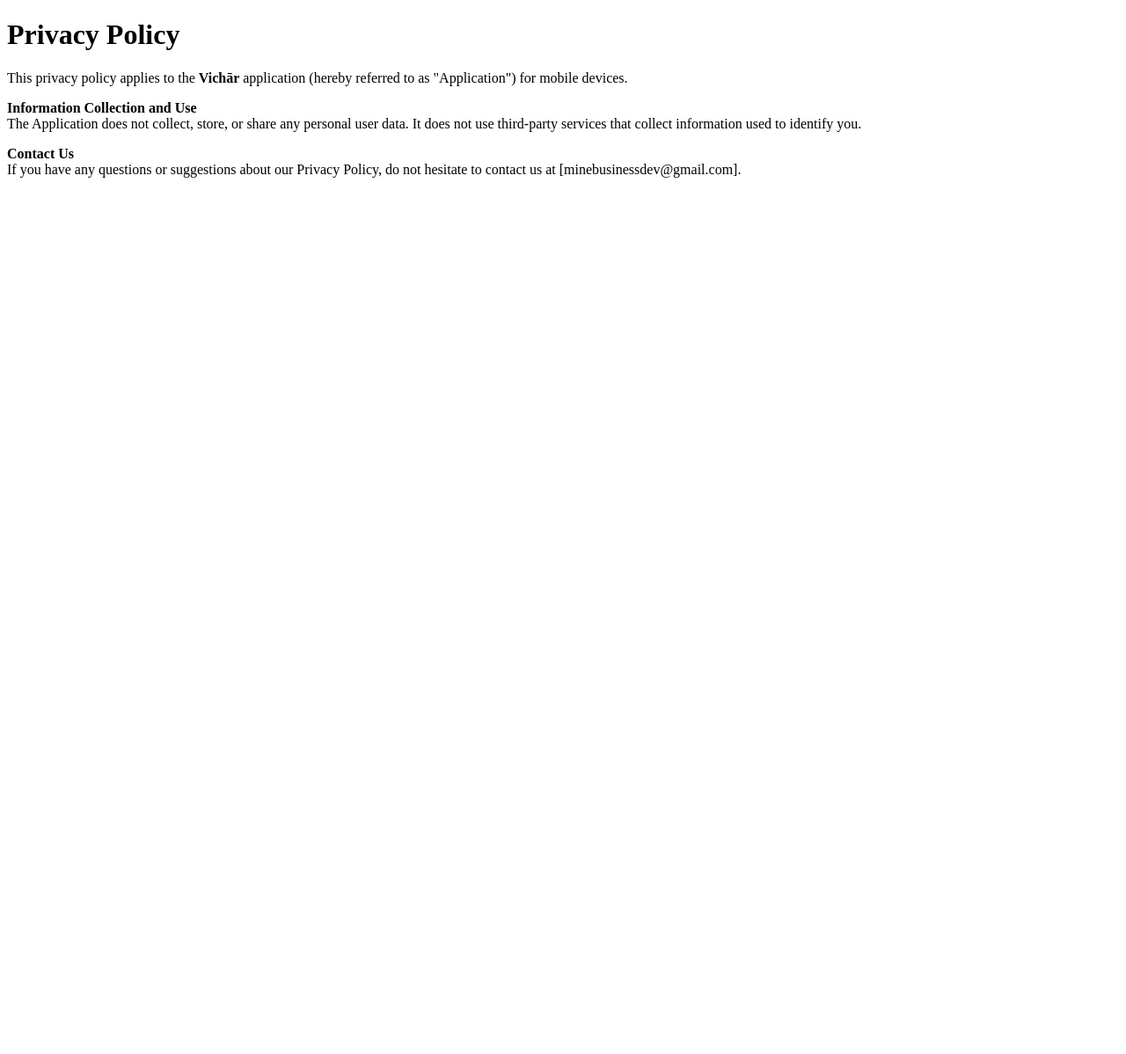
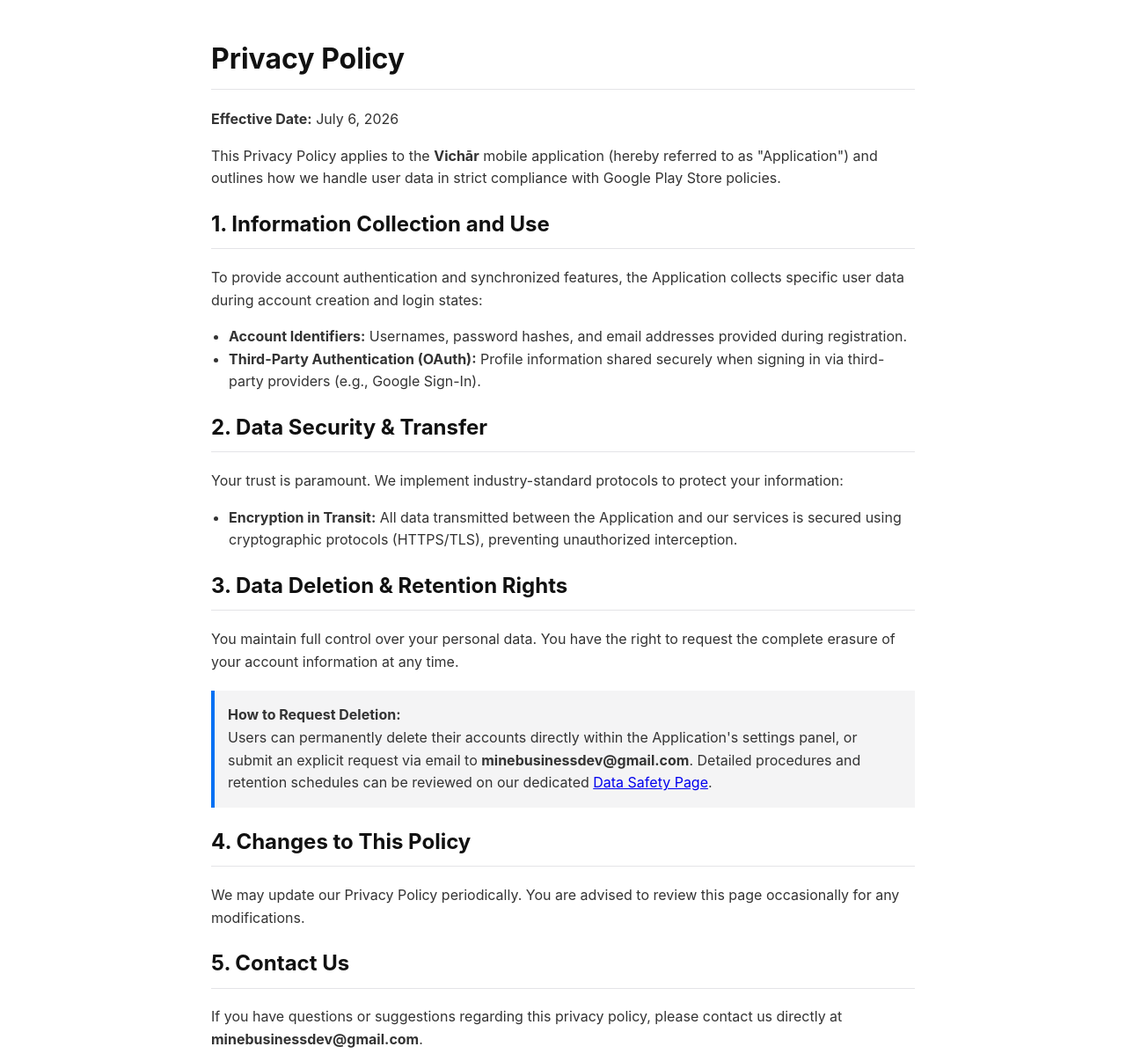
Before and after one commit to abhich9/Vichar-Pages, a plain HTML site: page privacy.html in a window 1280 px wide. Shown: the whole page at 88% size. Before the commit the page ends 800 px from the top, so only its background shows below. Drawn offline with Linux system fonts and the light colour scheme.

Commit message:
Update privacy.html

```diff
--- a/privacy.html
+++ b/privacy.html
@@ -1,15 +1,54 @@
 <!DOCTYPE html>
-<html>
+<html lang="en">
 <head>
-    <meta charset="utf-8">
+    <meta charset="UTF-8">
+    <meta name="viewport" content="width=device-width, initial-scale=1.0">
     <title>Privacy Policy - Vichār</title>
+    <style>
+        body {
+            font-family: -apple-system, BlinkMacSystemFont, "Segoe UI", Roboto, Arial, sans-serif;
+            line-height: 1.6;
+            color: #333;
+            max-width: 800px;
+            margin: 0 auto;
+            padding: 20px;
+        }
+        h1, h2 { color: #111; border-bottom: 1px solid #e4e4e7; padding-bottom: 8px; }
+        ul { padding-left: 20px; }
+        .highlight { background: #f4f4f5; padding: 15px; border-left: 4px solid #0070f3; margin: 20px 0; }
+    </style>
 </head>
 <body>
+
     <h1>Privacy Policy</h1>
-    <p>This privacy policy applies to the <strong>Vichār</strong> application (hereby referred to as "Application") for mobile devices.</p>
-    <p><strong>Information Collection and Use</strong><br>
-    The Application does not collect, store, or share any personal user data. It does not use third-party services that collect information used to identify you.</p>
-    <p><strong>Contact Us</strong><br>
-    If you have any questions or suggestions about our Privacy Policy, do not hesitate to contact us at [minebusinessdev@gmail.com].</p>
+    <p><strong>Effective Date:</strong> July 6, 2026</p>
+    <p>This Privacy Policy applies to the <strong>Vichār</strong> mobile application (hereby referred to as "Application") and outlines how we handle user data in strict compliance with Google Play Store policies.</p>
+
+    <h2>1. Information Collection and Use</h2>
+    <p>To provide account authentication and synchronized features, the Application collects specific user data during account creation and login states:</p>
+    <ul>
+        <li><strong>Account Identifiers:</strong> Usernames, password hashes, and email addresses provided during registration.</li>
+        <li><strong>Third-Party Authentication (OAuth):</strong> Profile information shared securely when signing in via third-party providers (e.g., Google Sign-In).</li>
+    </ul>
+
+    <h2>2. Data Security & Transfer</h2>
+    <p>Your trust is paramount. We implement industry-standard protocols to protect your information:</p>
+    <ul>
+        <li><strong>Encryption in Transit:</strong> All data transmitted between the Application and our services is secured using cryptographic protocols (HTTPS/TLS), preventing unauthorized interception.</li>
+    </ul>
+
+    <h2>3. Data Deletion & Retention Rights</h2>
+    <p>You maintain full control over your personal data. You have the right to request the complete erasure of your account information at any time.</p>
+    <div class="highlight">
+        <strong>How to Request Deletion:</strong><br>
+        Users can permanently delete their accounts directly within the Application's settings panel, or submit an explicit request via email to <strong>minebusinessdev@gmail.com</strong>. Detailed procedures and retention schedules can be reviewed on our dedicated <a href="datasafety.html">Data Safety Page</a>.
+    </div>
+
+    <h2>4. Changes to This Policy</h2>
+    <p>We may update our Privacy Policy periodically. You are advised to review this page occasionally for any modifications.</p>
+
+    <h2>5. Contact Us</h2>
+    <p>If you have questions or suggestions regarding this privacy policy, please contact us directly at <strong>minebusinessdev@gmail.com</strong>.</p>
+
 </body>
 </html>
```
